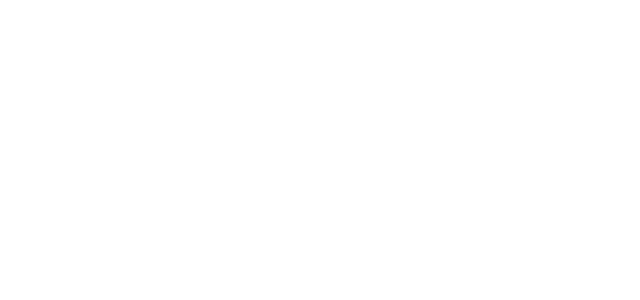
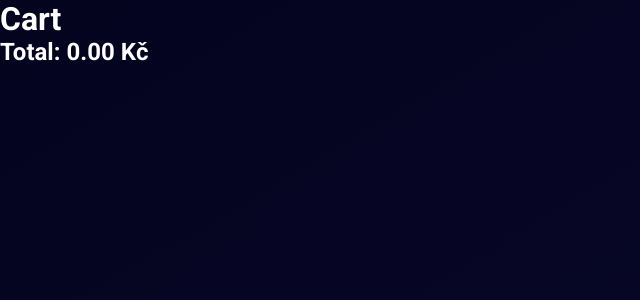
Before and after one commit to pektortomas/react-eccomerce-23, a React (Vite) app in the folder frontend/: page /cart in a window 1280 px wide. Shown: the top 300 px of the page, without its empty margins (0-640 px from the left). Built offline with nearby package versions, Linux system fonts and the light colour scheme.

Commit message:
Cart logic and styling

```diff
--- a/frontend/src/pages/Cart.jsx
+++ b/frontend/src/pages/Cart.jsx
@@ -1,8 +1,57 @@
+import { css } from "@emotion/react";
+import { useDispatch, useSelector } from "react-redux";
+import { formatPrice } from "../utils/helperFunctions";
+import { removeFromCart } from "../slices/cartSlice";
+/** @jsxImportSource @emotion/react */
+
 const Cart = () => {
+  const style = {
+    page: css({
+      background: "linear-gradient(149deg, rgba(4,4,31,1) 0%, rgba(11,9,46,1) 100%);",
+      minHeight: "100vh",
+    }),
+    productRow: css({
+      display: "flex",
+      alignItems: "center",
+      justifyContent: "space-between",
+      padding: "0 10rem",
+      borderBottom: "1px solid white",
+    }),
+    removeButton: css({
+      background: "linear-gradient(110deg, rgba(92,83,220,1) 0%, rgba(126,69,236,1) 100%)",
+      fontSize: "1rem",
+      width: "2.5rem",
+      height: "2.5rem",
+      fontWeight: "400",
+      margin: "1rem",
+      border: "none",
+      borderRadius: "2rem",
+      cursor: "pointer",
+      transition: "all ease .5s",
+      "&:hover": {
+        background: "#817ae8",
+      },
+    }),
+  };
+
+  const cart = useSelector((state) => state.cart);
+  const dispatch = useDispatch();
+
   return (
-    <div>
-      Cart
-      <div></div> {/*Products*/}
+    <div css={style.page}>
+      <h1>Cart</h1>
+      <h2>Total: {formatPrice(cart.value, "Kč")}</h2>
+      <div>
+        {cart.products.map((element) => (
+          <div key={element.product_id} css={style.productRow}>
+            <h2>{element.product_name}</h2>
+            <p>{formatPrice(element.product_price, "Kč")}</p>
+            <button onClick={() => dispatch(removeFromCart(element))} css={style.removeButton}>
+              X
+            </button>
+          </div>
+        ))}
+      </div>
     </div>
   );
 };
--- a/frontend/src/slices/cartSlice.js
+++ b/frontend/src/slices/cartSlice.js
@@ -19,9 +19,13 @@ export const cartSlice = createSlice({
       state.products = [...state.products, action.payload];
       state.value += action.payload.product_price;
     },
+    removeFromCart: (state, action) => {
+      state.products = [...state.products.filter((product) => product.product_id !== action.payload.product_id)];
+      state.value -= action.payload.product_price;
+    },
   },
 });
 
-export const { addToCart } = cartSlice.actions;
+export const { addToCart, removeFromCart } = cartSlice.actions;
 
 export default cartSlice.reducer;
```
